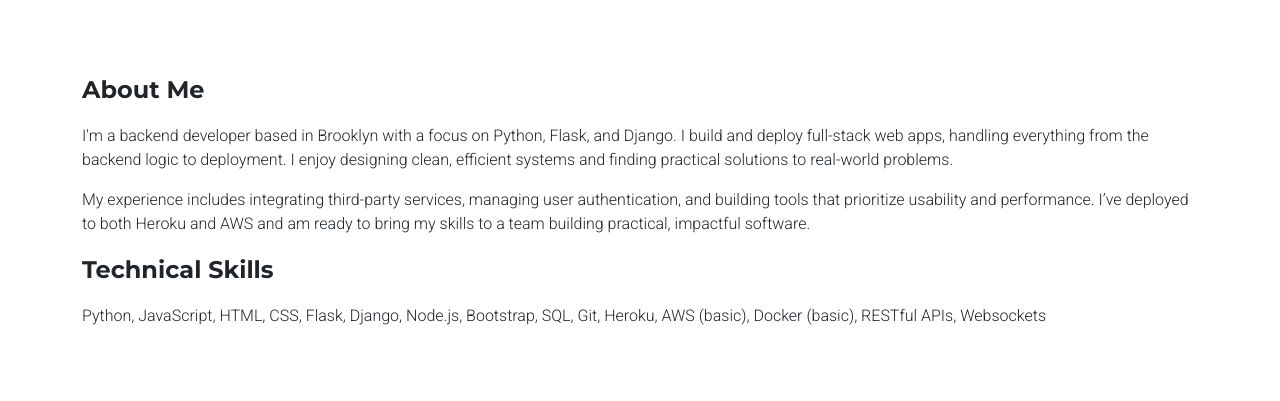
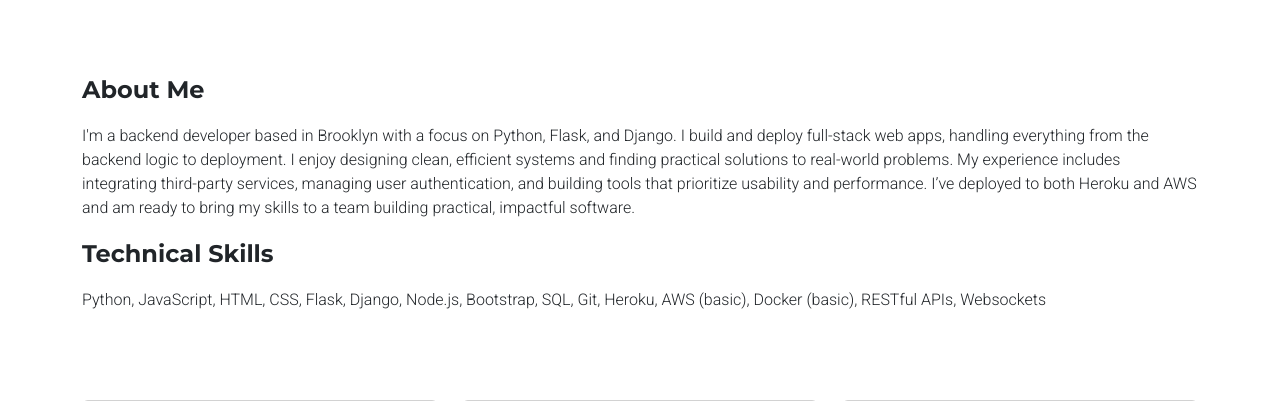
Before and after one commit to blakebrandon-hub/Portfolio-Website, a Flask app: page / in a window 1280 px wide. Shown: the part 84-485 px from the top of the page. Run offline with Flask 3, Linux system fonts and the light colour scheme; some libraries are stand-ins or nearby versions.

Commit message:
Update index.html

```diff
--- a/templates/index.html
+++ b/templates/index.html
@@ -63,8 +63,6 @@
     <p style="font-family: 'Montserrat', sans-serif, serif; width: 100%; font-size: 1.5rem;"><strong>About Me</strong></p>
     <p class="lead mt-2"; width: 100%; style="font-size: 1rem;">
     I'm a backend developer based in Brooklyn with a focus on Python, Flask, and Django. I build and deploy full-stack web apps, handling everything from the backend logic to deployment. I enjoy designing clean, efficient systems and finding practical solutions to real-world problems.
-    </p>
-    <p class="lead mt-2" width: 100%; style="font-size: 1rem;">
     My experience includes integrating third-party services, managing user authentication, and building tools that prioritize usability and performance. I’ve deployed to both Heroku and AWS and am ready to bring my skills to a team building practical, impactful software.</p>
     <p style="font-family: 'Montserrat', sans-serif; width: 100%; font-size: 1.5rem;"><strong>Technical Skills</strong></p>
     <p class="lead mt-2" width: 100%; style="font-size: 1rem;">
```
